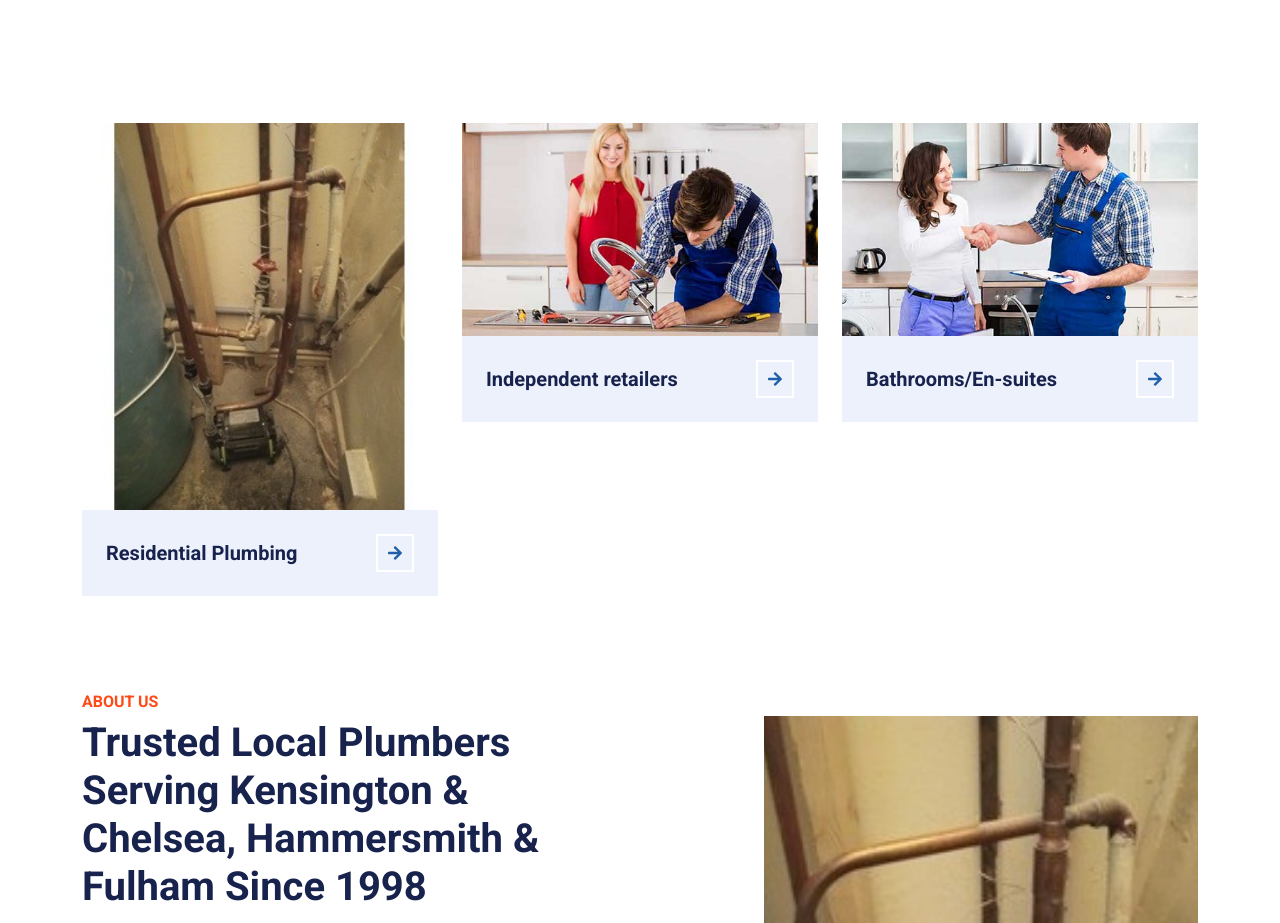
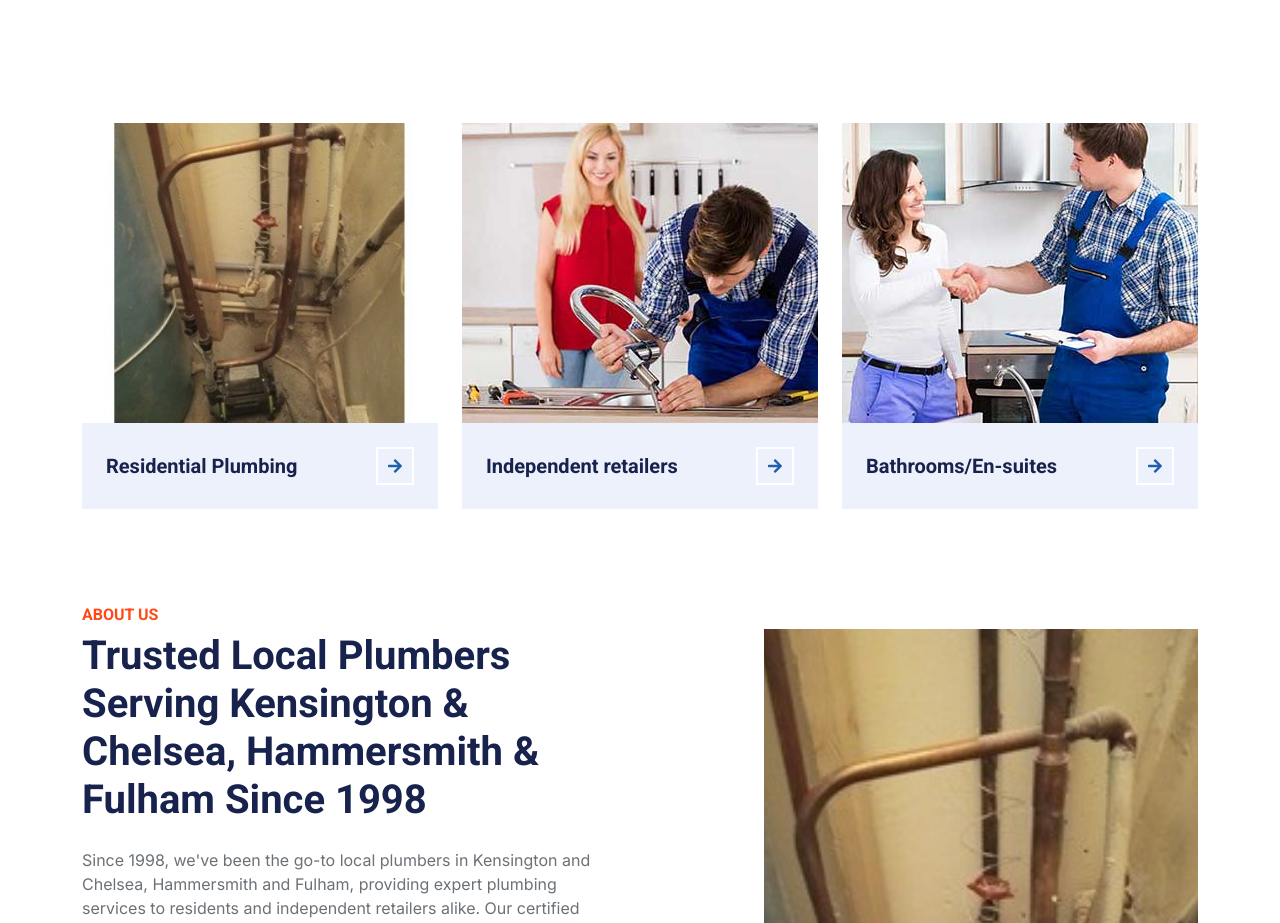
Before and after one commit to w14nrg/kensington-plumbing-services, a plain HTML site: page index.html in a window 1280 px wide. Shown: the part 940-1863 px from the top of the page. Drawn offline with nearby package versions, Linux system fonts and the light colour scheme.

Commit message:
Update index.html
image size change html

```diff
--- a/index.html
+++ b/index.html
@@ -180,8 +180,8 @@
     <div class="container">
         <div class="row g-4">
             <div class="col-lg-4 col-md-6 service-item-top wow fadeInUp" data-wow-delay="0.1s">
-                    <div class="overflow-hidden">
-                        <img class="img-fluid w-100 h-100" src="img/service-1.jpg" alt="" style="object-fit: cover;">
+                <div class="overflow-hidden" style="height: 300px !important;">
+                    <img class="img-fluid w-100 h-100" src="img/service-1.jpg" alt="" style="object-fit: cover !important;">
                 </div>
                 <div class="d-flex align-items-center justify-content-between bg-light p-4">
                     <h5 class="text-truncate me-3 mb-0">Residential Plumbing</h5>
@@ -189,8 +189,8 @@
                 </div>
             </div>
             <div class="col-lg-4 col-md-6 service-item-top wow fadeInUp" data-wow-delay="0.3s">
-                    <div class="overflow-hidden">
-                       <img class="img-fluid w-100 h-100" src="img/service-2.jpg" alt="" style="object-fit: cover;">
+                <div class="overflow-hidden" style="height: 300px !important;">
+                    <img class="img-fluid w-100 h-100" src="img/service-2.jpg" alt="" style="object-fit: cover !important;">
                 </div>
                 <div class="d-flex align-items-center justify-content-between bg-light p-4">
                     <h5 class="text-truncate me-3 mb-0">Independent retailers</h5>
@@ -198,8 +198,8 @@
                 </div>
             </div>
             <div class="col-lg-4 col-md-6 service-item-top wow fadeInUp" data-wow-delay="0.5s">
-                    <div class="overflow-hidden">
-                        <img class="img-fluid w-100 h-100" src="img/service-3.jpg" alt="">
+                <div class="overflow-hidden" style="height: 300px !important;">
+                    <img class="img-fluid w-100 h-100" src="img/service-3.jpg" alt="" style="object-fit: cover !important;">
                 </div>
                 <div class="d-flex align-items-center justify-content-between bg-light p-4">
                     <h5 class="text-truncate me-3 mb-0">Bathrooms/En-suites</h5>
```
Lines whose indentation alone changed are shown as unchanged.
